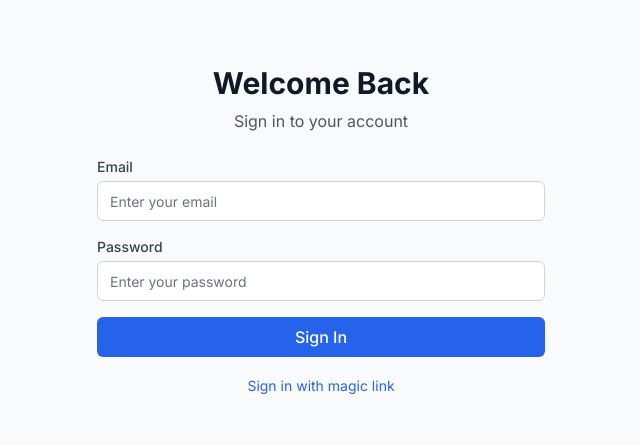
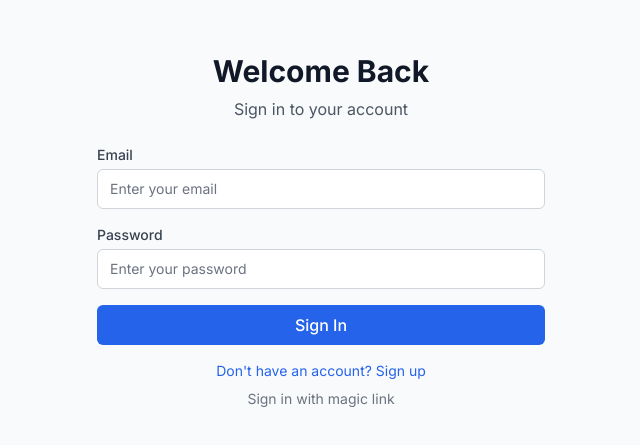
Before and after one commit to purplepainting/estimating, a Next.js app: page / in a window 1280 px wide. Shown: the part 169-614 px from the top of the page, without its empty margins (319-959 px from the left). Built offline with nearby package versions, Linux system fonts and the light colour scheme.

Commit message:
Add sign-up functionality to login form

```diff
--- a/components/auth/LoginForm.tsx
+++ b/components/auth/LoginForm.tsx
@@ -10,8 +10,9 @@ export function LoginForm() {
   const [password, setPassword] = useState('')
   const [isLoading, setIsLoading] = useState(false)
   const [isMagicLink, setIsMagicLink] = useState(false)
+  const [isSignUp, setIsSignUp] = useState(false)
   const [message, setMessage] = useState('')
-  const { signIn, sendMagicLink } = useAuth()
+  const { signIn, signUp, sendMagicLink } = useAuth()
 
   const handleSubmit = async (e: React.FormEvent) => {
     e.preventDefault()
@@ -22,6 +23,10 @@ export function LoginForm() {
       if (isMagicLink) {
         await sendMagicLink(email)
         setMessage('Magic link sent! Check your email.')
+      } else if (isSignUp) {
+        await signUp(email, password)
+        setMessage('Account created successfully! You can now sign in.')
+        setIsSignUp(false)
       } else {
         await signIn(email, password)
       }
@@ -35,8 +40,12 @@ export function LoginForm() {
   return (
     <div className="w-full max-w-md space-y-6">
       <div className="text-center">
-        <h1 className="text-3xl font-bold">Welcome Back</h1>
-        <p className="text-gray-600 mt-2">Sign in to your account</p>
+        <h1 className="text-3xl font-bold">
+          {isSignUp ? 'Create Account' : 'Welcome Back'}
+        </h1>
+        <p className="text-gray-600 mt-2">
+          {isSignUp ? 'Create your estimating account' : 'Sign in to your account'}
+        </p>
       </div>
 
       <form onSubmit={handleSubmit} className="space-y-4">
@@ -85,17 +94,30 @@ export function LoginForm() {
           className="w-full"
           disabled={isLoading}
         >
-          {isLoading ? 'Signing in...' : (isMagicLink ? 'Send Magic Link' : 'Sign In')}
+          {isLoading
+            ? (isSignUp ? 'Creating account...' : 'Signing in...')
+            : (isMagicLink ? 'Send Magic Link' : (isSignUp ? 'Create Account' : 'Sign In'))
+          }
         </Button>
 
-        <div className="text-center">
+        <div className="text-center space-y-2">
           <button
             type="button"
-            onClick={() => setIsMagicLink(!isMagicLink)}
-            className="text-sm text-primary-600 hover:text-primary-500"
+            onClick={() => setIsSignUp(!isSignUp)}
+            className="text-sm text-primary-600 hover:text-primary-500 block w-full"
           >
-            {isMagicLink ? 'Sign in with password' : 'Sign in with magic link'}
+            {isSignUp ? 'Already have an account? Sign in' : "Don't have an account? Sign up"}
           </button>
+
+          {!isSignUp && (
+            <button
+              type="button"
+              onClick={() => setIsMagicLink(!isMagicLink)}
+              className="text-sm text-gray-500 hover:text-gray-400"
+            >
+              {isMagicLink ? 'Sign in with password' : 'Sign in with magic link'}
+            </button>
+          )}
         </div>
       </form>
     </div>
```
